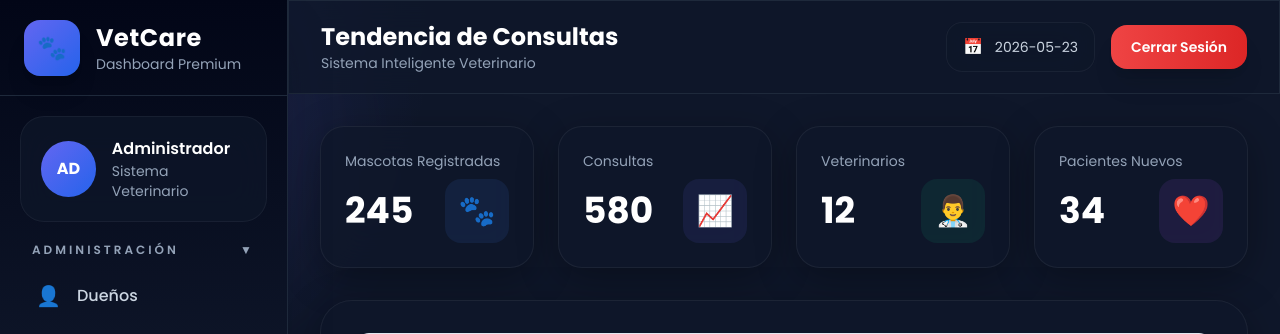
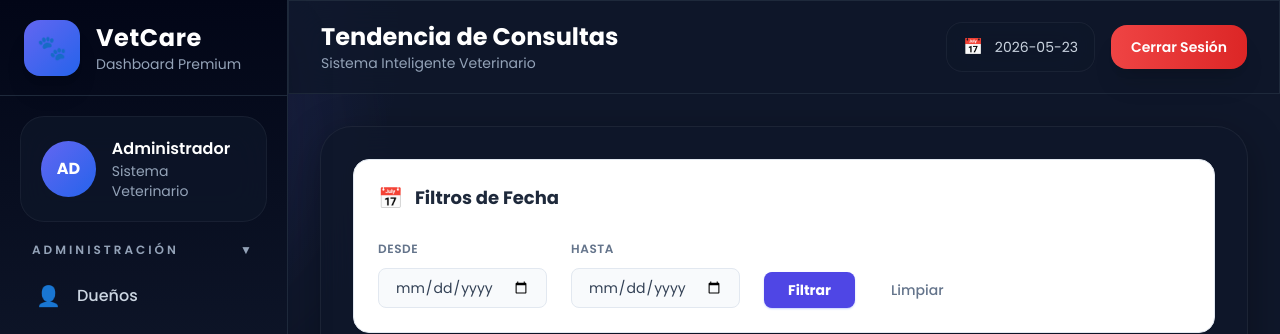
Before and after one commit to AlmaDeCeniza/veterinaria-app, a Python web app: template veterinaria-app/app/templates/reportes_temporal.html in a window 1280 px wide. Shown: the top 334 px of the page. Run offline with Jinja, Linux system fonts and the light colour scheme; the template is opened without the code that fills it, so the values that code supplies are empty; some libraries are stand-ins or nearby versions.

Commit message:
Interfaz de reportes corregida

```diff
--- a/veterinaria-app/app/templates/base_moderno.html
+++ b/veterinaria-app/app/templates/base_moderno.html
@@ -458,85 +458,9 @@
         <!-- Content -->
         <section class="content-area p-8 fade-up">
 
-            <!-- Cards -->
-            <div class="grid grid-cols-1 md:grid-cols-2 xl:grid-cols-4 gap-6 mb-8">
-
-                <div class="card-modern rounded-3xl p-6 card-hover">
-                    <p class="text-slate-400 text-sm mb-2">
-                        Mascotas Registradas
-                    </p>
-
-                    <div class="flex items-center justify-between">
-
-                        <h3 class="text-4xl font-bold text-white">
-                            245
-                        </h3>
-
-                        <div class="w-16 h-16 rounded-2xl bg-blue-500/10 flex items-center justify-center text-3xl">
-                            🐾
-                        </div>
-
-                    </div>
-                </div>
-
-                <div class="card-modern rounded-3xl p-6 card-hover">
-                    <p class="text-slate-400 text-sm mb-2">
-                        Consultas
-                    </p>
-
-                    <div class="flex items-center justify-between">
-
-                        <h3 class="text-4xl font-bold text-white">
-                            580
-                        </h3>
-
-                        <div class="w-16 h-16 rounded-2xl bg-indigo-500/10 flex items-center justify-center text-3xl">
-                            📈
-                        </div>
-
-                    </div>
-                </div>
-
-                <div class="card-modern rounded-3xl p-6 card-hover">
-                    <p class="text-slate-400 text-sm mb-2">
-                        Veterinarios
-                    </p>
-
-                    <div class="flex items-center justify-between">
-
-                        <h3 class="text-4xl font-bold text-white">
-                            12
-                        </h3>
-
-                        <div class="w-16 h-16 rounded-2xl bg-emerald-500/10 flex items-center justify-center text-3xl">
-                            👨‍⚕️
-                        </div>
-
-                    </div>
-                </div>
-
-                <div class="card-modern rounded-3xl p-6 card-hover">
-                    <p class="text-slate-400 text-sm mb-2">
-                        Pacientes Nuevos
-                    </p>
-
-                    <div class="flex items-center justify-between">
-
-                        <h3 class="text-4xl font-bold text-white">
-                            34
-                        </h3>
-
-                        <div class="w-16 h-16 rounded-2xl bg-purple-500/10 flex items-center justify-center text-3xl">
-                            ❤️
-                        </div>
-
-                    </div>
-                </div>
-
-            </div>
-
             <!-- Contenido -->
             <div class="card-modern rounded-[32px] p-8">
+
 
                 {% block content %}
                 {% endblock %}
--- a/veterinaria-app/app/templates/reportes_temporal.html
+++ b/veterinaria-app/app/templates/reportes_temporal.html
@@ -67,17 +67,6 @@
 
 {% endblock %}
 
-<div class="mt-8 bg-slate-900 rounded-3xl p-8 shadow-2xl border border-slate-800">
-
-    <h2 class="text-3xl font-bold text-white mb-6">
-        📈 IA de Tendencias
-    </h2>
-
-    <div class="text-slate-300 leading-relaxed">
-        {{ analisis_ia|safe }}
-    </div>
-
-</div>
 {% block extra_js %}
 <script src="https://cdn.jsdelivr.net/npm/chart.js"></script>
 <script>
```
Also changed, not shown: veterinaria-app/app/ia_servicio.py (+24 -9 lines), veterinaria-app/app/templates/reportes_pacientes.html (+0 -11 lines).
